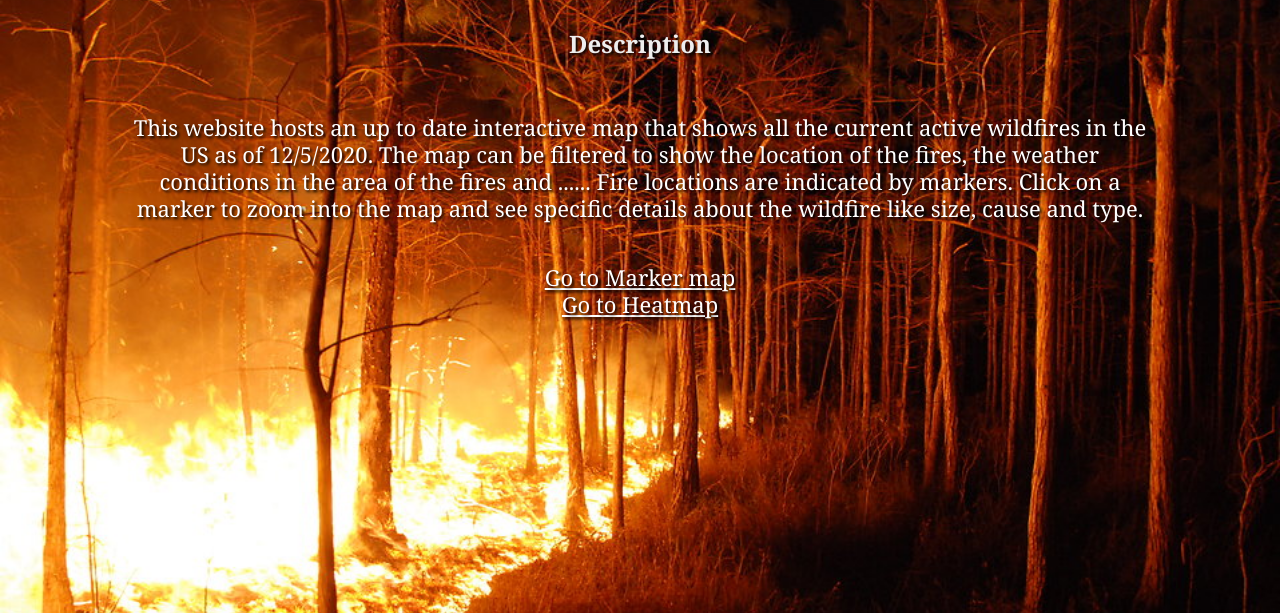
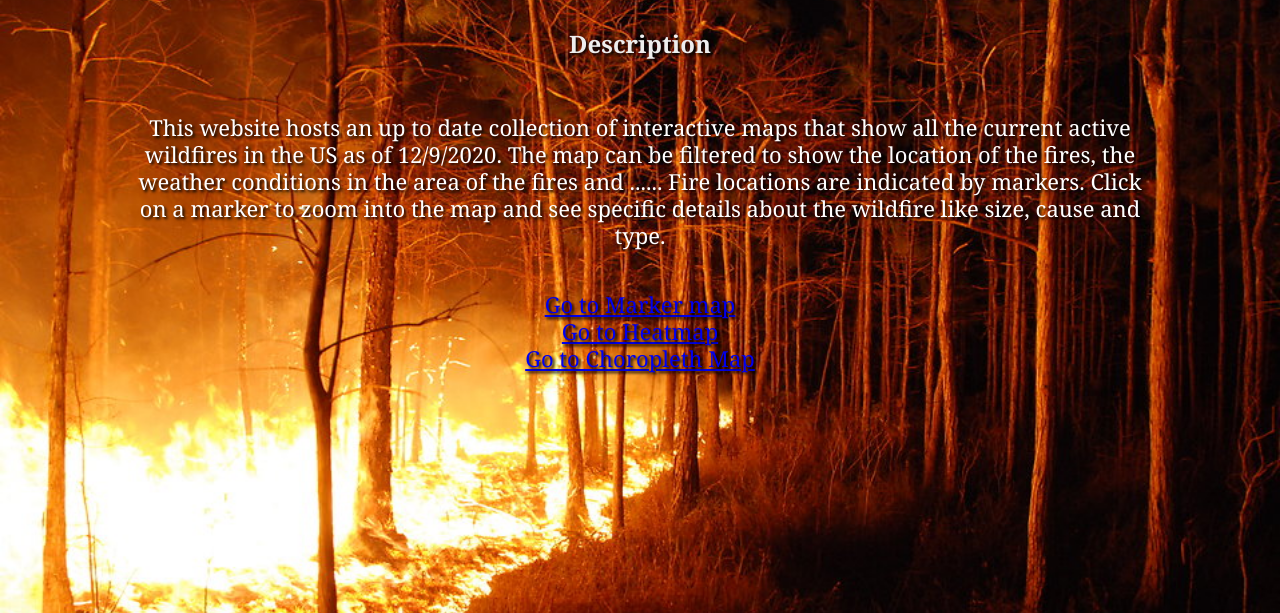
Before and after one commit to RussellMcGrath/project_2_repo, a Flask app: page / in a window 1280 px wide. Shown: the part 42-655 px from the top of the page. Run offline with Flask 2, Linux system fonts and the light colour scheme; parts of the project's set-up code (start-up, migrations or seed data) failed here and were passed over.

Commit message:
style changes

```diff
--- a/app.py
+++ b/app.py
@@ -52,6 +52,10 @@
 def heatmap():
     return render_template("heatmap.html")
 
+@app.route("/choropleth")
+def choropleth():
+    return render_template("choropleth.html")
+
 # create endpoint that shares data in json format
 @app.route("/api/fires")
 def fires():
--- a/config.py
+++ b/config.py
@@ -1,2 +1,2 @@
 #  Add your API key
-api_key = "AIzaSyBfSuPKt4yTbQR035epm3NMQ5bUl6RFRG4"
+api_key = "AIzaSyC0ZmL_V8BxOfEvThc7Xi6IKiqM2ipuF_I"
--- a/static/css/style.css
+++ b/static/css/style.css
@@ -54,7 +54,7 @@
     text-shadow: black 2px 2px 3px;
 
  }
- a {
+ .map-link a {
     font-size: 22px;
     color: white;
     text-align: center;
--- a/templates/index.html
+++ b/templates/index.html
@@ -21,13 +21,15 @@
     </section>
 <section id="info">
 
- <p> This website hosts an up to date interactive map that shows all the current active wildfires in the US as of 12/5/2020. The map can be filtered to show the location of the fires, the weather conditions in the area of the fires and ...... Fire locations are indicated by markers. Click on a marker to zoom into the map and see specific details about the wildfire like size, cause and type. </p>
+ <p> This website hosts an up to date collection of interactive maps that show all the current active wildfires in the US as of 12/9/2020.
+     The map can be filtered to show the location of the fires, the weather conditions in the area of the fires and ...... Fire locations are indicated by markers. Click on a marker to zoom into the map and see specific details about the wildfire like size, cause and type. </p>
  </section>
 
 <section id="pg2">
 
-<center> <a href="/markermap"> Go to Marker map </a> </center>
-<center> <a href="/heatmap"> Go to Heatmap </a> </center>
+<center> <a class="map-link" href="/markermap"> Go to Marker map </a> </center>
+<center> <a class="map-link" href="/heatmap"> Go to Heatmap </a> </center>
+<center> <a class="map-link" href="/chorpleth"> Go to Choropleth Map </a> </center>
 </section>
 
 </main>
```
Also changed, not shown: data.csv, 2 other files.
